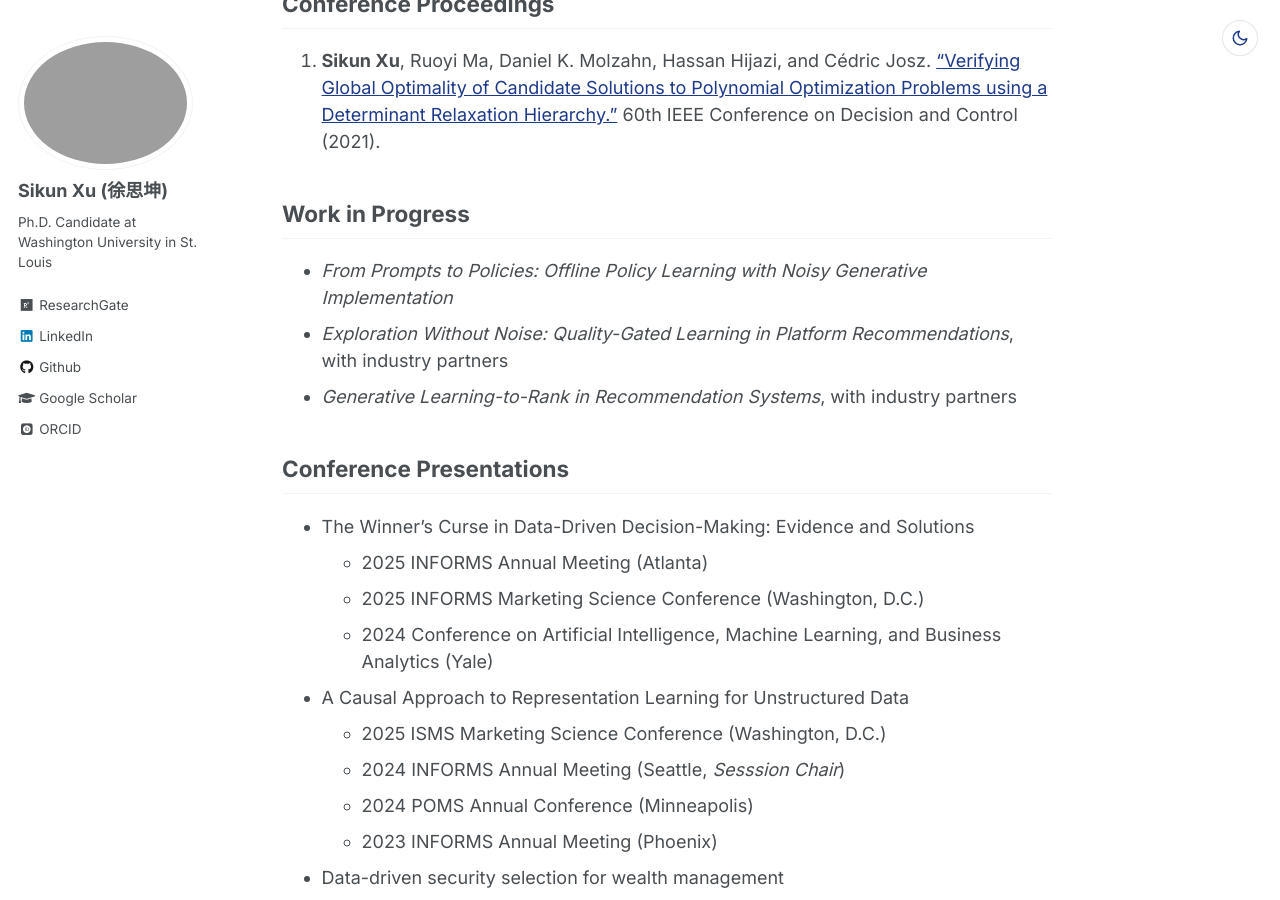
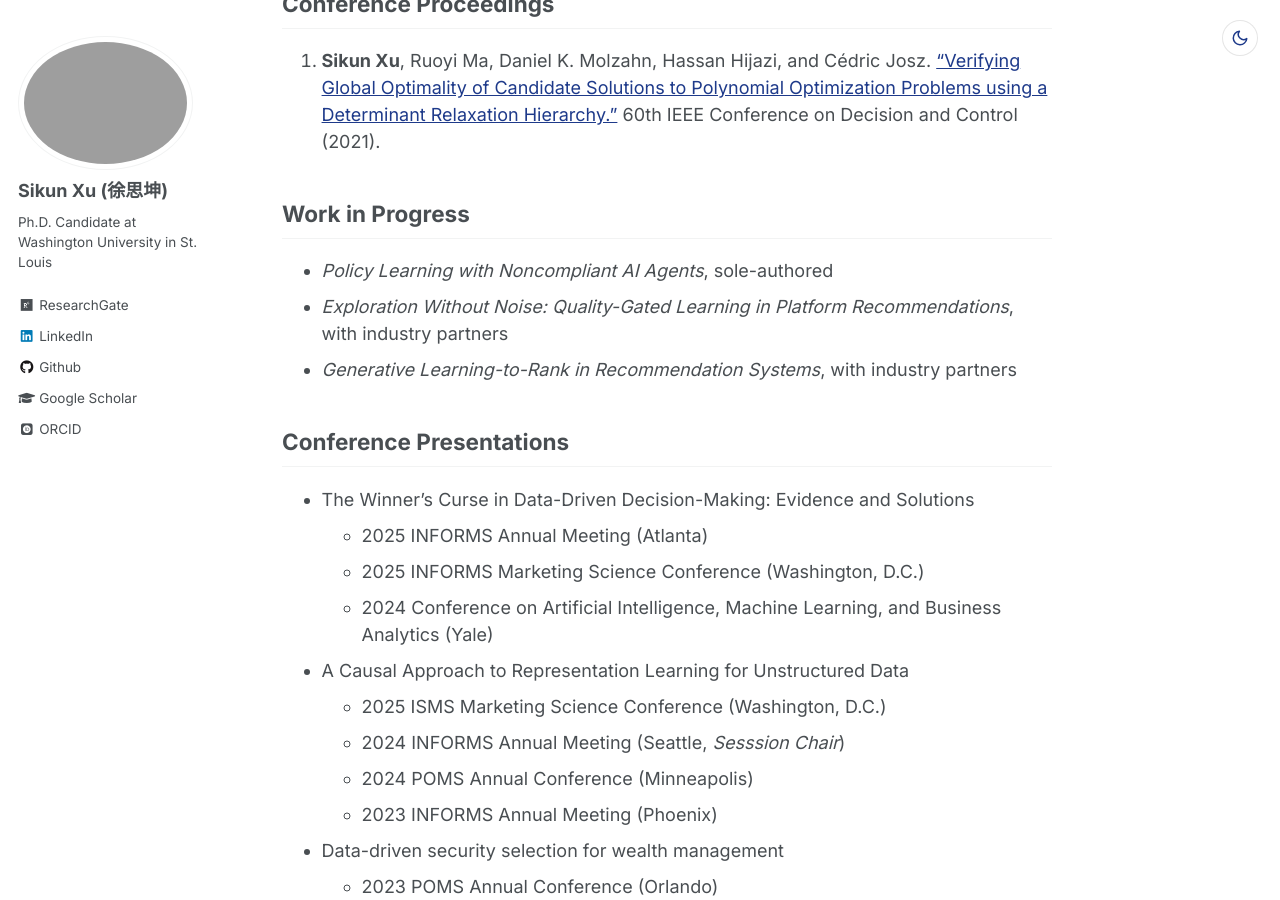
Before and after one commit to iamsikun/iamsikun.github.io, a Jekyll site: the page built from _pages/about.md, in a window 1280 px wide and 900 px high, scrolled down 1368 px. Built offline with Jekyll 4.4.1, drawn with Linux system fonts in a browser that asks for light colours; some web fonts are replaced.

Commit message:
Updated wip

```diff
--- a/_pages/about.md
+++ b/_pages/about.md
@@ -43,7 +43,7 @@ I am a Ph.D. candidate at Olin Business School, Washington University in St. Lou
 
 ## Work in Progress
 
-* *From Prompts to Policies: Offline Policy Learning with Noisy Generative Implementation*
+* *Policy Learning with Noncompliant AI Agents*, sole-authored
 * *Exploration Without Noise: Quality-Gated Learning in Platform Recommendations*, with industry partners
 * *Generative Learning-to-Rank in Recommendation Systems*, with industry partners
 
```
